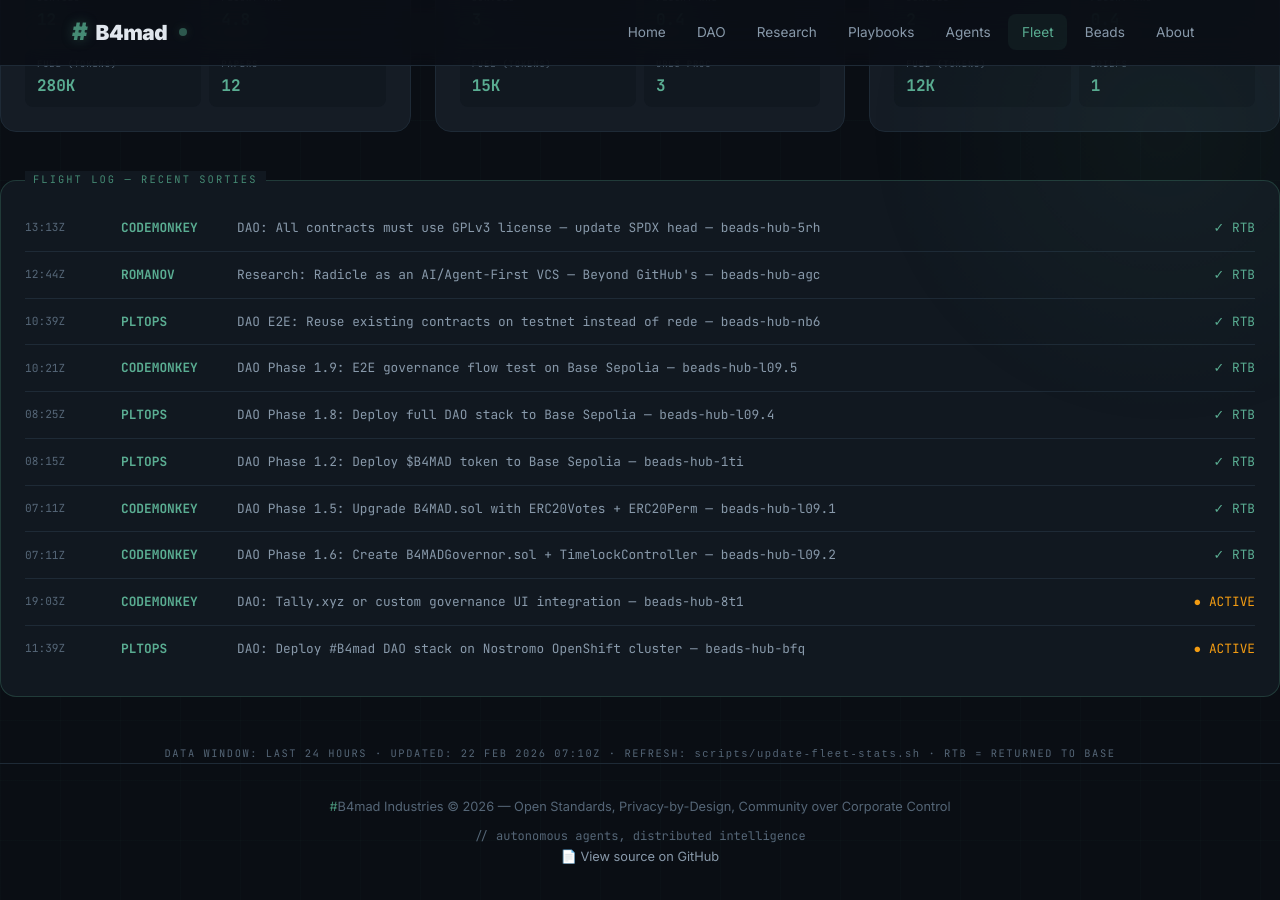
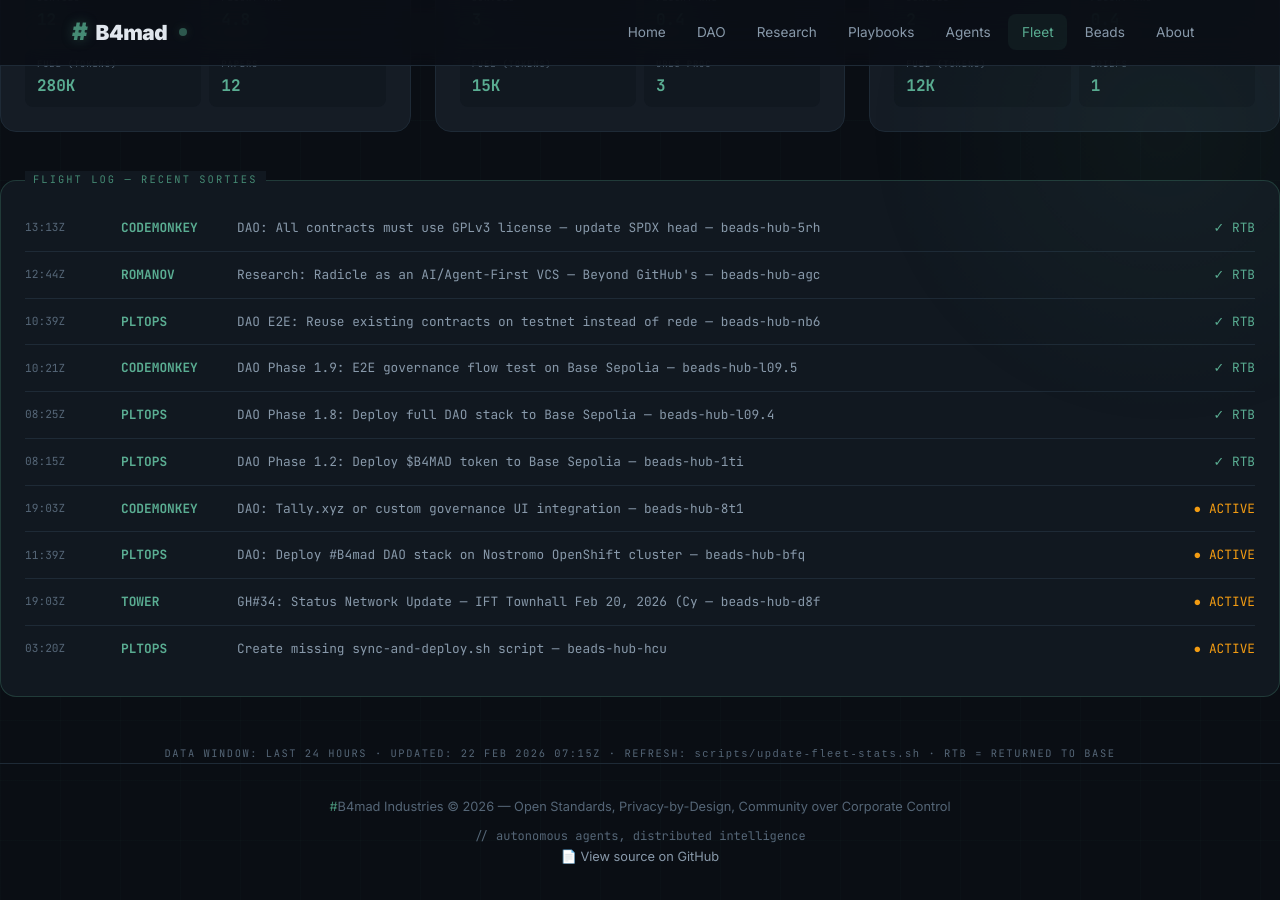
Before and after one commit to brenner-axiom/docs, a Jekyll site: the page built from fleet/index.html, in a window 1280 px wide and 900 px high, scrolled down 847 px. Built offline with Jekyll 4.4.1, drawn with Linux system fonts in a browser that asks for light colours.

Commit message:
fleet: auto-update dashboard stats 2026-02-22T07:15Z

```diff
--- a/fleet/index.html
+++ b/fleet/index.html
@@ -545,18 +545,6 @@ description: "#B4mad Agent Fleet metrics dashboard with aviation theme"
     <span class="log-status"><span class="complete">✓ RTB</span></span>
   </div>
   <div class="log-entry">
-    <span class="log-time">07:11Z</span>
-    <span class="log-callsign">CODEMONKEY</span>
-    <span class="log-mission">DAO Phase 1.5: Upgrade B4MAD.sol with ERC20Votes + ERC20Perm — beads-hub-l09.1</span>
-    <span class="log-status"><span class="complete">✓ RTB</span></span>
-  </div>
-  <div class="log-entry">
-    <span class="log-time">07:11Z</span>
-    <span class="log-callsign">CODEMONKEY</span>
-    <span class="log-mission">DAO Phase 1.6: Create B4MADGovernor.sol + TimelockController — beads-hub-l09.2</span>
-    <span class="log-status"><span class="complete">✓ RTB</span></span>
-  </div>
-  <div class="log-entry">
     <span class="log-time">19:03Z</span>
     <span class="log-callsign">CODEMONKEY</span>
     <span class="log-mission">DAO: Tally.xyz or custom governance UI integration — beads-hub-8t1</span>
@@ -568,10 +556,22 @@ description: "#B4mad Agent Fleet metrics dashboard with aviation theme"
     <span class="log-mission">DAO: Deploy #B4mad DAO stack on Nostromo OpenShift cluster — beads-hub-bfq</span>
     <span class="log-status"><span class="active">● ACTIVE</span></span>
   </div>
+  <div class="log-entry">
+    <span class="log-time">19:03Z</span>
+    <span class="log-callsign">TOWER</span>
+    <span class="log-mission">GH#34: Status Network Update — IFT Townhall Feb 20, 2026 (Cy — beads-hub-d8f</span>
+    <span class="log-status"><span class="active">● ACTIVE</span></span>
+  </div>
+  <div class="log-entry">
+    <span class="log-time">03:20Z</span>
+    <span class="log-callsign">PLTOPS</span>
+    <span class="log-mission">Create missing sync-and-deploy.sh script — beads-hub-hcu</span>
+    <span class="log-status"><span class="active">● ACTIVE</span></span>
+  </div>
 </div>
 
 <div style="text-align: center; margin-top: 2rem;">
   <p style="font-family: 'JetBrains Mono', monospace; font-size: 0.65rem; color: var(--text-muted); letter-spacing: 0.15em;">
-    DATA WINDOW: LAST 24 HOURS · UPDATED: 22 FEB 2026 07:10Z ·                                                                                                                                                                                                                                                                                                                                                                                                                                                                                                                                                                                             REFRESH: <code>scripts/update-fleet-stats.sh</code> · RTB = RETURNED TO BASE
+    DATA WINDOW: LAST 24 HOURS · UPDATED: 22 FEB 2026 07:15Z ·                                                                                                                                                                                                                                                                                                                                                                                                                                                                                                                                                                                              REFRESH: <code>scripts/update-fleet-stats.sh</code> · RTB = RETURNED TO BASE
   </p>
 </div>
```
